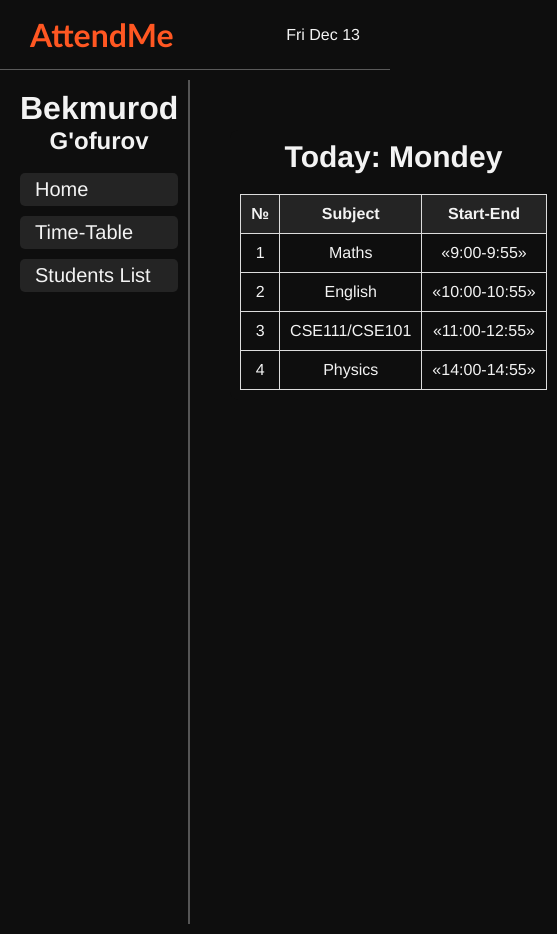
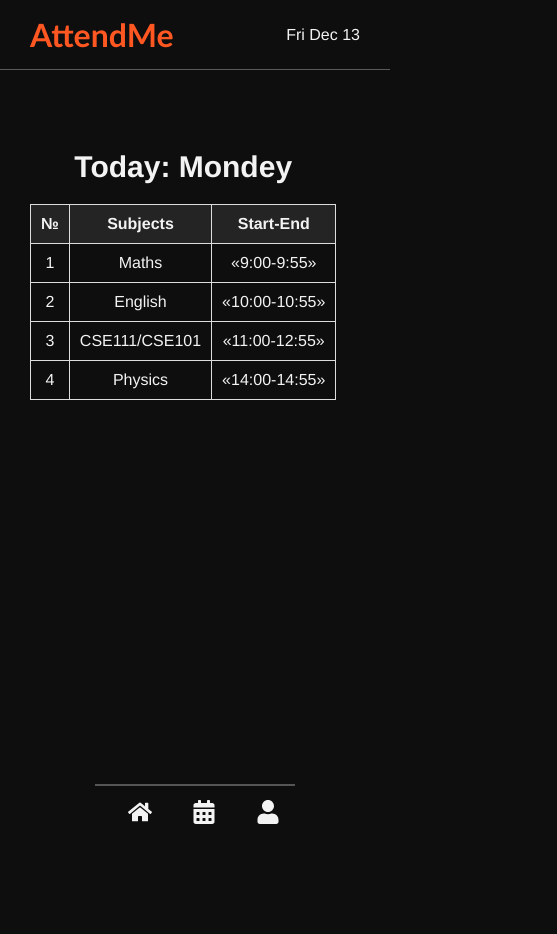
Before and after one commit to BekmurodGofurov/src, a React (Vite) app: page /time-table in a window 390 px wide. Shown: the whole page, 557 px wide, since content can reach past the window. After the commit the page ends 844 px from the top, so only its background shows below. Built offline with nearby package versions, Linux system fonts and the light colour scheme.

Commit message:
sidebar for mobile v-1

```diff
--- a/package.json
+++ b/package.json
@@ -13,6 +13,7 @@
     "axios": "^1.7.9",
     "react": "^18.3.1",
     "react-dom": "^18.3.1",
+    "react-icons": "^5.4.0",
     "react-router-dom": "^7.0.2"
   },
   "devDependencies": {
--- a/src/components/DayTable/DayTable.jsx
+++ b/src/components/DayTable/DayTable.jsx
@@ -17,7 +17,7 @@ const DayTable = () => {
             <thead>
               <tr>
                 <th>№</th>
-                <th>Subject</th>
+                <th>Subjects</th>
                 <th>Start-End</th>
               </tr>
             </thead>
--- a/src/components/Navbar/Navbar.jsx
+++ b/src/components/Navbar/Navbar.jsx
@@ -1,4 +1,5 @@
 import "./Navbar.scss";
+import { Link } from "react-router-dom";
 
 const Navbar = () => {
   let cTime = new Date().toString();
@@ -11,9 +12,9 @@ const Navbar = () => {
 
   return (
     <div className="navbar-container">
-      <a href="/">
+      <Link to='/'>
         <div className="brand-name">AttendMe</div>
-      </a>
+      </Link>
       <p className="time navbar-time">{currentTime}</p>
     </div>
   );
--- a/src/components/leftMainSideBar/LeftMainSideBar.jsx
+++ b/src/components/leftMainSideBar/LeftMainSideBar.jsx
@@ -1,38 +1,30 @@
-import { useEffect, useState } from "react";
+import React from "react";
 import { Link } from "react-router-dom";
+import { FaHome, FaCalendarAlt, FaUser } from "react-icons/fa"; // Ikonkalar
 import "./LeftMainSideBar.scss";
 
 const btnList = [
-  { name: "Home", page: "/" },
-  { name: "Time-Table", page: "/time-table" },
-  { name: "Students List", page: "/students-list" },
+  { name: "Home", page: "/", icon: <FaHome /> },
+  { name: "Time-Table", page: "/time-table", icon: <FaCalendarAlt /> },
+  { name: "Group List", page: "/students-list", icon: <FaUser /> },
 ];
 
 const LeftMainSideBar = () => {
-  const [user, setUser] = useState(null);
-
-  useEffect(() => {
-    const userInfo = localStorage.getItem("user");
-    if (userInfo) {
-      const parsedData = JSON.parse(userInfo);
-      const data = parsedData;
-      setUser(data);
-    }
-  }, []);
-
   return (
+    <div className="sidebarContainer">
       <div className="left-main-side-bar">
         <div className="user-info">
           <h1>Bekmurod</h1>
           <h2>G'ofurov</h2>
         </div>
-      <br />
         <div className="nav-btn">
           {btnList.map((i) => (
-          <Link to={i.page} key={i.name}>
-            <button className="nav-btn">{i.name}</button>
+            <Link to={i.page} key={i.name} className="nav-item">
+              <span className="icon">{i.icon}</span>
+              <span className="text">{i.name}</span>
             </Link>
           ))}
+        </div>
       </div>
     </div>
   );
--- a/src/components/leftMainSideBar/LeftMainSideBar.scss
+++ b/src/components/leftMainSideBar/LeftMainSideBar.scss
@@ -1,27 +1,47 @@
 @use "../../Global/variables.scss";
-
+.sidebarContainer{
   .left-main-side-bar {
     padding: 10px;
-  width: 100%;
+    width: 250px;
     height: 100vh;
-  border-right: 2px solid #555;;
-  /* Ichki chekka uchun joy qo'shildi */
+    border-right: 2px solid #555;
+    display: flex;
+    flex-direction: column;
 
     .user-info {
       display: flex;
       flex-direction: column;
       align-items: center;
+      margin-bottom: 20px;
+
+      .user-icon {
+        font-size: 50px;
+      }
+
+      .user-name {
+        margin-top: 10px;
+        text-align: center;
+
+        h1 {
+          font-size: 18px;
+          margin: 0;
+        }
+
+        h2 {
+          font-size: 16px;
+          margin: 0;
+          color: variables.$text-color;
+        }
+      }
     }
 
     .nav-btn {
       display: flex;
       flex-direction: column;
-    /* Tugmalarni vertikal joylash */
       gap: 10px;
-    /* Tugmalar orasidagi masofa */
-  }
+      padding-left: 18px;
 
-  button {
+      span {
         width: 100%;
         padding: 5px 15px;
         background-color: variables.$contra-background;
@@ -30,6 +50,7 @@
         cursor: pointer;
         font-size: 20px;
         border-radius: 5px;
+        text-align: left;
 
         &:hover {
           background-color: variables.$pre-active;
@@ -40,10 +61,65 @@
         }
       }
 
+      .icon {
+        display: none;
+        font-size: 24px;
+      }
 
-
+      .text {
+        display: block;
+        font-size: 16px;
+        font-weight: 500;
+      }
 
       a {
         text-decoration: none;
       }
     }
+
+    }
+  /* Mobil dizayn */
+@media screen and (max-width: 768px) {
+  .left-main-side-bar {
+    padding: 0;
+    width: 100%;
+    height: 60px;
+    border-right: none;
+    border-top: 2px solid #555;
+    flex-direction: row;
+    align-items: center;
+    justify-content: space-around;
+
+    .user-info {
+      display: none; // Mobilda user ma'lumotlarini yashirish
+    }
+
+    .nav-btn {
+      flex-direction: row;
+      width: 100%;
+      justify-content: space-around;
+
+      span {
+        display: flex;
+        flex-direction: column; // Icon va text vertical joylashadi
+        align-items: center;
+        gap: 5px;
+        background: none; // Tugma fonini yo'q qilish
+        border: none; // Tugma chegarasini yo'q qilish
+        cursor: pointer;
+
+
+      }
+      .icon {
+        display: block; // Icon ko'rinadi
+        font-size: 24px; // Iconning kattaligi
+        color: variables.$text-color;
+      }
+
+      .text {
+        display: none; // Textni yashirish
+      }
+    }
+  }
+}
+}
--- a/src/pages/Homepage/Homepage.jsx
+++ b/src/pages/Homepage/Homepage.jsx
@@ -8,8 +8,9 @@ import AttTable from "../../components/AttTable/AttTable.jsx";
 import DayTable from "../../components/DayTable/DayTable.jsx";
 import "./Homepage.scss";
 
+
+
 const Homepage = () => {
-
 
   const navigate = useNavigate
   return (
--- a/src/pages/Homepage/Homepage.scss
+++ b/src/pages/Homepage/Homepage.scss
@@ -2,6 +2,7 @@
   display: flex;
   flex-direction: column;
 
+  @media screen and (min-width: 768px) {
     .contains-content {
       display: flex;
       margin: 10px;
@@ -24,3 +25,40 @@
       }
     }
   }
+  @media screen and (max-width: 768px) {
+    .contains-content {
+      flex-direction: column;
+      padding: 0;
+      margin: 0;
+
+      .contains-main {
+        margin: 0;
+        padding: 20px;
+        align-items: center;
+        justify-content: center;
+      }
+
+      .contains-left-side-bar {
+        position: fixed;
+        bottom: 0;
+        left: 0;
+        width: 100%;
+        height: 60px;
+        // background-color: #fff;
+        // border-top: 1px solid #ddd;
+        display: flex;
+        justify-content: space-around;
+        align-items: center;
+        z-index: 100;
+
+        .left-main-side-bar {
+          display: flex;
+          justify-content: space-between;
+          width: 100%;
+          // max-width: 1200px;
+          align-items: center;
+        }
+      }
+    }
+  }
+}
```
Also changed, not shown: 1 other file (tests, documents, lock files or other folders). Lines whose indentation alone changed are shown as unchanged.
